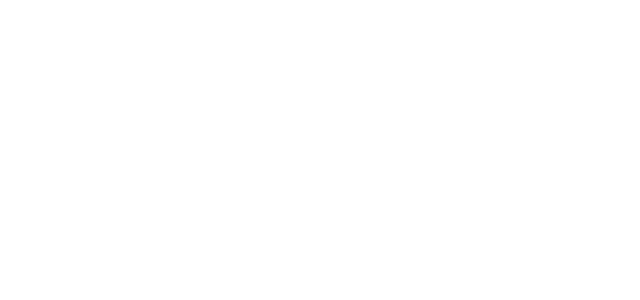
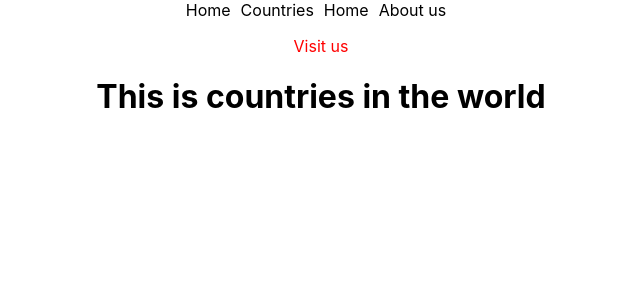
Before and after one commit to Ishtiaque1997/module-46, a React (Create React App) app: page / in a window 1280 px wide. Shown: the top 300 px of the page, without its empty margins (319-959 px from the left). Built offline with nearby package versions, Linux system fonts and the light colour scheme.

Commit message:
more-done

```diff
--- a/src/App.js
+++ b/src/App.js
@@ -1,12 +1,17 @@
 import logo from './logo.svg';
 import './App.css';
-import { useEffect, useState } from 'react';
+import Countries from './Components/Countries/Countries';
+import Header from './Components/Header/Header';
+
+
 
 function App() {
 
   return (
     <div className="App">
-      {/* <Countries></Countries> */}
+      <Header></Header>
+      <Countries></Countries>
+
     </div>
   );
 }
--- a/src/Components/Countries/Countries.js
+++ b/src/Components/Countries/Countries.js
@@ -0,0 +1,11 @@
+import React from 'react';
+
+const Countries = () => {
+ return (
+  <div>
+   <h1>This is countries in the world</h1>
+  </div>
+ );
+};
+
+export default Countries;
--- /dev/null
+++ b/src/Components/Header/Header.css
@@ -0,0 +1,8 @@
+.menu a {
+  text-decoration: none;
+  color: black;
+  margin-right: 10px;
+}
+.subtitle {
+  color: red;
+}
--- /dev/null
+++ b/src/Components/Header/Header.js
@@ -0,0 +1,18 @@
+import React from 'react';
+import './Header.css';
+const Header = () => {
+ return (
+  <div>
+   <nav className='menu'>
+    <a href="/home">Home</a>
+    <a href="/countries">Countries</a>
+    <a href="/home">Home</a>
+    <a href="/about-us">About us</a>
+   </nav>
+   <p className='subtitle'>Visit us</p>
+
+  </div>
+ );
+};
+
+export default Header;
```
Also changed, not shown: src/Components/Person/Person.js (added, +11 -0 lines).
